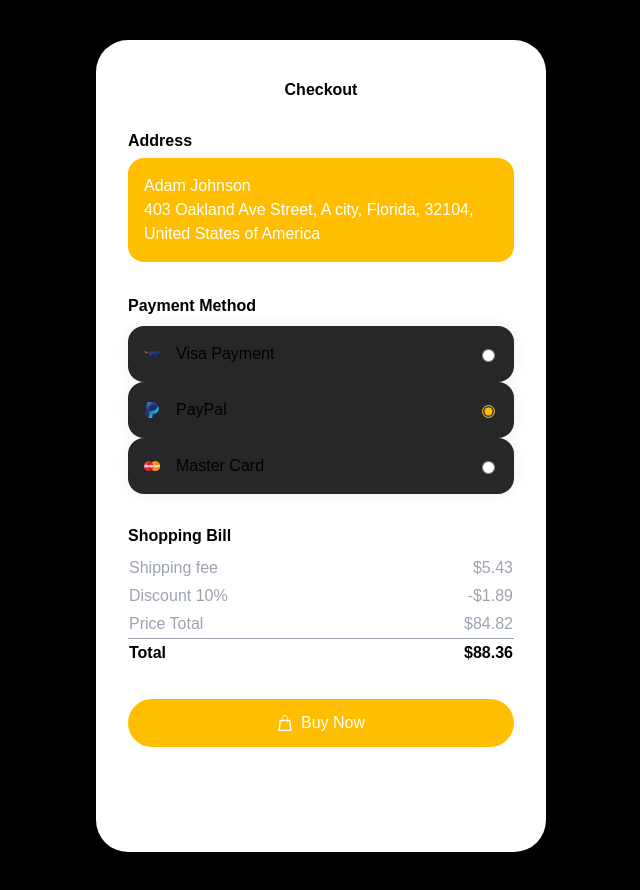
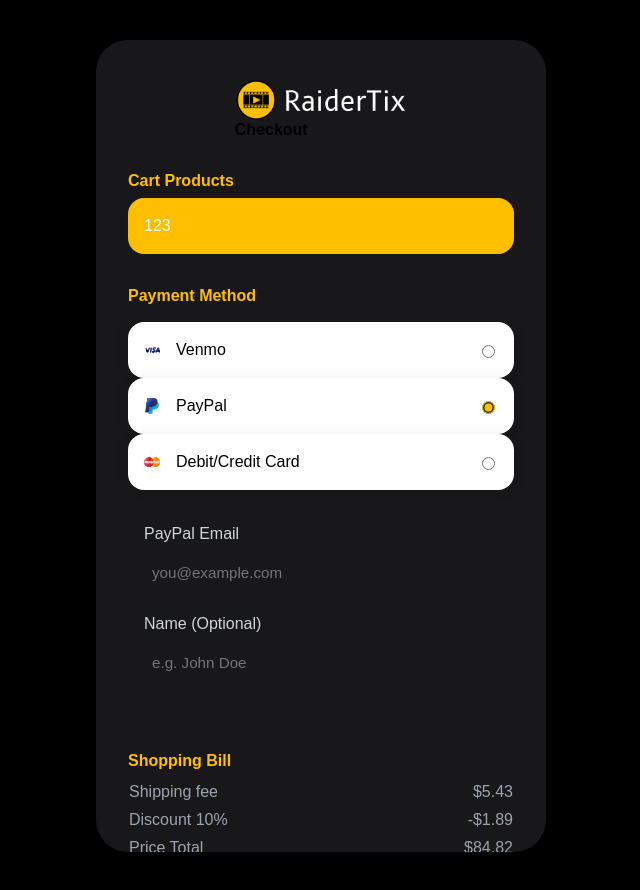
Before and after one commit to Luquintero24/MovieBookingSystem, a plain HTML site: page checkout.html in a window 1280 px wide. Both pictures are taken after a click on the radio button "PayPal". Shown: the whole page, without its empty margins (319-959 px from the left). Drawn offline with Linux system fonts and the light colour scheme.

Commit message:
firebase-setup

```diff
--- a/checkout.html
+++ b/checkout.html
@@ -10,26 +10,27 @@
 
 <div class="iphone">
   <header class="header">
-    <h1>Checkout</h1>
+    <div><img style="height: 40px; width: auto; display: block; margin-left: auto; margin-right: auto;"
+            src="./img/raidertix-high-resolution-logo-transparent (1).png"
+            alt="RaiderTix Logo">
+    <h1>Checkout</h1></div>
   </header>
 
   <form action="https://httpbin.org/post" class="form" method="POST">
     <div>
-      <h2>Address</h2>
+      <h2>Cart Products</h2>
       <div class="card">
         <address>
-          Adam Johnson<br>
-          403 Oakland Ave Street, A city, Florida, 32104,<br>
-          United States of America
+          123
         </address>
       </div>
     </div>
 
     <fieldset>
-      <legend>Payment Method</legend>
+      <legend><h2>Payment Method</h2></legend>
       <div class="form__radio">
         <label for="visa">
-          <svg class="icon"><use xlink:href="#icon-visa" /></svg>Visa Payment
+          <svg class="icon"><use xlink:href="#icon-visa" /></svg>Venmo
         </label>
         <input checked id="visa" name="payment-method" type="radio">
       </div>
@@ -43,7 +44,7 @@
 
       <div class="form__radio">
         <label for="mastercard">
-          <svg class="icon"><use xlink:href="#icon-mastercard" /></svg>Master Card
+          <svg class="icon"><use xlink:href="#icon-mastercard" /></svg>Debit/Credit Card
         </label>
         <input id="mastercard" name="payment-method" type="radio">
       </div>
@@ -90,6 +91,18 @@
                 <span class="info-icon" title="3-digit code on the back of your card">i</span>
               </div>
             </div>
+          </div>
+        </div>
+      </div>
+      <div id="paypal-details" style="display: none;">
+        <div class="card-form">
+          <div class="form-group">
+            <label for="paypal-email">PayPal Email</label>
+            <input id="paypal-email" type="email" placeholder="you@example.com" required />
+          </div>
+          <div class="form-group">
+            <label for="paypal-name">Name (Optional)</label>
+            <input id="paypal-name" type="text" placeholder="e.g. John Doe" />
           </div>
         </div>
       </div>
@@ -205,20 +218,32 @@
 
 <!-- JavaScript -->
 <script>
-  const visaRadio = document.getElementById('visa');
-  const paypalRadio = document.getElementById('paypal');
-  const mastercardRadio = document.getElementById('mastercard');
-  const mastercardDetails = document.getElementById('mastercard-details');
+    const visaRadio = document.getElementById('visa');
+    const paypalRadio = document.getElementById('paypal');
+    const mastercardRadio = document.getElementById('mastercard');
 
-  function toggleCardFields() {
-    mastercardDetails.style.display = mastercardRadio.checked ? 'block' : 'none';
-  }
+    const mastercardDetails = document.getElementById('mastercard-details');
+    const paypalDetails = document.getElementById('paypal-details');
 
-  visaRadio.addEventListener('change', toggleCardFields);
-  paypalRadio.addEventListener('change', toggleCardFields);
-  mastercardRadio.addEventListener('change', toggleCardFields);
+    function togglePaymentFields() {
+    if (mastercardRadio.checked) {
+        mastercardDetails.style.display = 'block';
+        paypalDetails.style.display = 'none';
+    } else if (paypalRadio.checked) {
+        paypalDetails.style.display = 'block';
+        mastercardDetails.style.display = 'none';
+    } else {
+        mastercardDetails.style.display = 'none';
+        paypalDetails.style.display = 'none';
+    }
+    }
 
-  window.addEventListener('DOMContentLoaded', toggleCardFields);
+    visaRadio.addEventListener('change', togglePaymentFields);
+    paypalRadio.addEventListener('change', togglePaymentFields);
+    mastercardRadio.addEventListener('change', togglePaymentFields);
+
+    window.addEventListener('DOMContentLoaded', togglePaymentFields);
+
 </script>
 
 </body>
--- a/css/checkout.css
+++ b/css/checkout.css
@@ -47,7 +47,7 @@ html {
 }
 
 body {
-    background-color: var(--color-background);
+    background-color: var(--color-black);
     display: grid;
     font-family: var(--font-family-base);
     line-height: 1.5;
@@ -88,6 +88,7 @@ h2 {
     line-height: 1.2;
     margin-top: 0;
     margin-bottom: 0.5em;
+    color: var(--color-yellow-400);
 }
 
 legend {
@@ -174,7 +175,7 @@ tfoot {
     display: flex;
     align-items: center;
     justify-content: space-between;
-    background-color: var(--color-zinc-800);
+    background-color: #fff;
     border-radius: 1em;
     box-shadow: 0 0 1em rgba(0, 0, 0, 0.0625);
     padding: 1em;
@@ -184,6 +185,7 @@ tfoot {
     display: flex;
     align-items: center;
     gap: 1em;
+    color: #000;
 }
 
 .header {
@@ -201,7 +203,7 @@ tfoot {
 }
 
 .iphone {
-    background-image: linear-gradient(to bottom, #fff, #fff);
+    background-color: var(--color-zinc-900);
     border-radius: 2em;
     height: 812px;
     box-shadow: 0 0 1em rgba(0, 0, 0, 0.0625);
@@ -228,7 +230,7 @@ tfoot {
 .card-form .form-group label {
     font-weight: 500;
     margin-bottom: 0.5em;
-    color: var(--color-gray-300);
+    color: #fff;
 }
 
 .card-form input,
@@ -276,3 +278,26 @@ tfoot {
     font-size: 0.85em;
     cursor: help;
 }
+
+#paypal-details {
+    background-color: var(--color-input);
+    border-radius: var(--rounded-lg);
+    padding: var(--spacing-4);
+    margin-top: var(--spacing-4);
+    color: white;
+  }
+
+  #paypal-details label {
+    color: var(--color-gray-300);
+    font-weight: 500;
+    margin-bottom: var(--spacing-2);
+  }
+
+  #paypal-details input {
+    background-color: var(--color-dark);
+    border: none;
+    color: white;
+    padding: var(--spacing-2);
+    border-radius: var(--rounded-lg);
+    width: 100%;
+  }
```
Also changed, not shown: js/create-account.js (added, +17 -0 lines), signup.html (+1 -0 lines).
